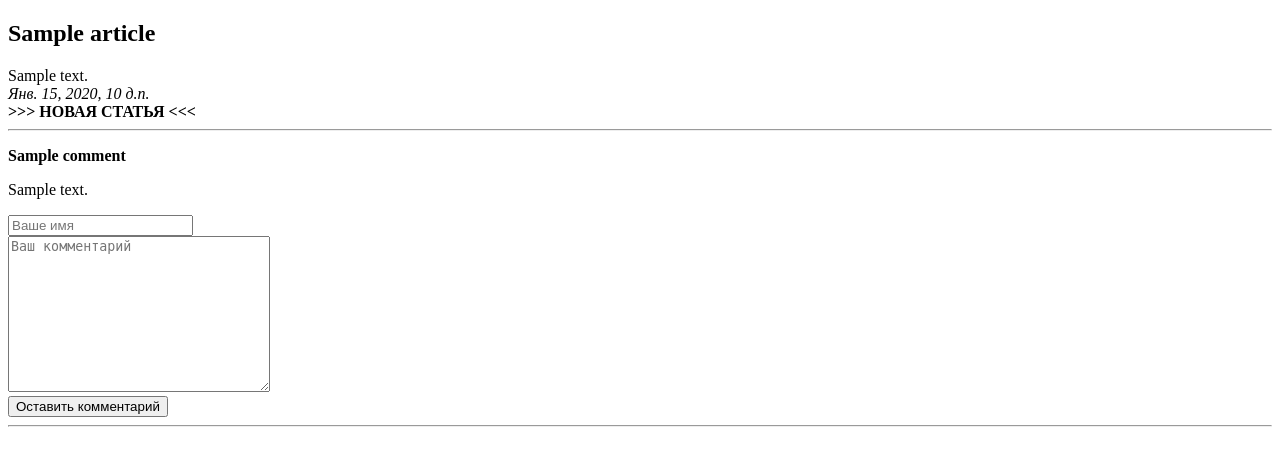
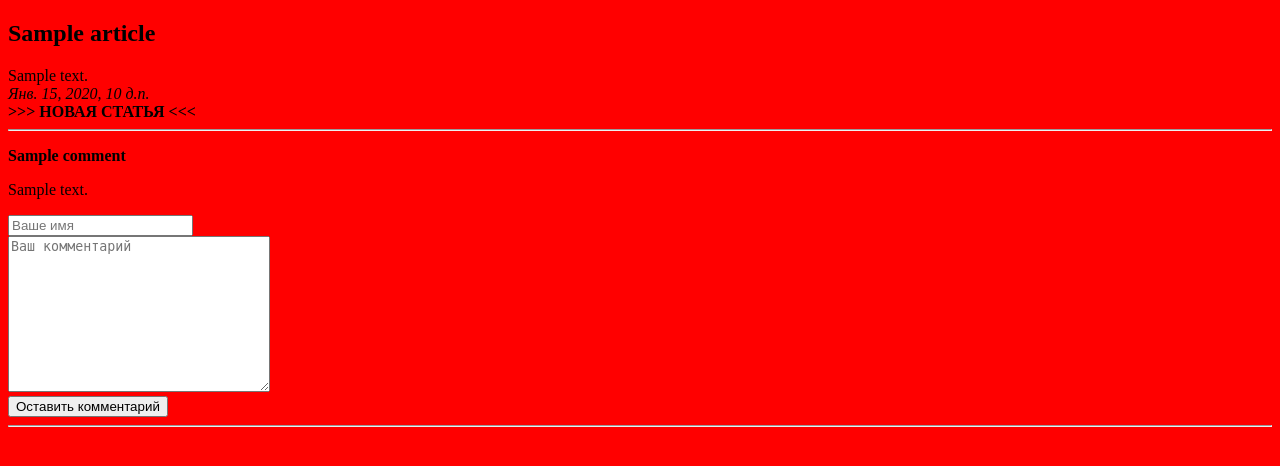
Before and after one commit to Bogdan808/my-first-app, a Django app: page /1 in a window 1280 px wide. Shown: the top 466 px of the page. Run offline with Django 3.2, Linux system fonts and the light colour scheme; tables that the repository leaves empty hold one stand-in row (values such as "Sample post").

Commit message:
add style.css

```diff
--- a/myfirst/settings.py
+++ b/myfirst/settings.py
@@ -129,3 +129,7 @@ USE_TZ = True
 STATIC_URL = '/static/'
 
 STATIC_ROOT = os.path.join(PROJECT_ROOT, 'static')
+
+STATICFILES_DIR=[
+    os.path.join(BASE_DIR, "static")
+  ]
--- /dev/null
+++ b/myfirst/static/myfirst/style.css
@@ -0,0 +1,3 @@
+body {
+    background: red;
+}
--- a/myfirst/templates/base.html
+++ b/myfirst/templates/base.html
@@ -1,10 +1,18 @@
+
 <!DOCTYPE html>
 <html lang="en">
 <head>
     <meta charset="UTF-8">
     <title>{% block title %}Мой сайт{% endblock %}</title>
+
+    {% load static %}
+    <link rel="stylesheet" href="{% static 'myfirst/style.css' %}" type="text/css">
 </head>
 <body>
+
+
+
+
 
     {% block content %}{% endblock %}
 
```
Also changed, not shown: myfirst/static/img/my-pic.png (added).
